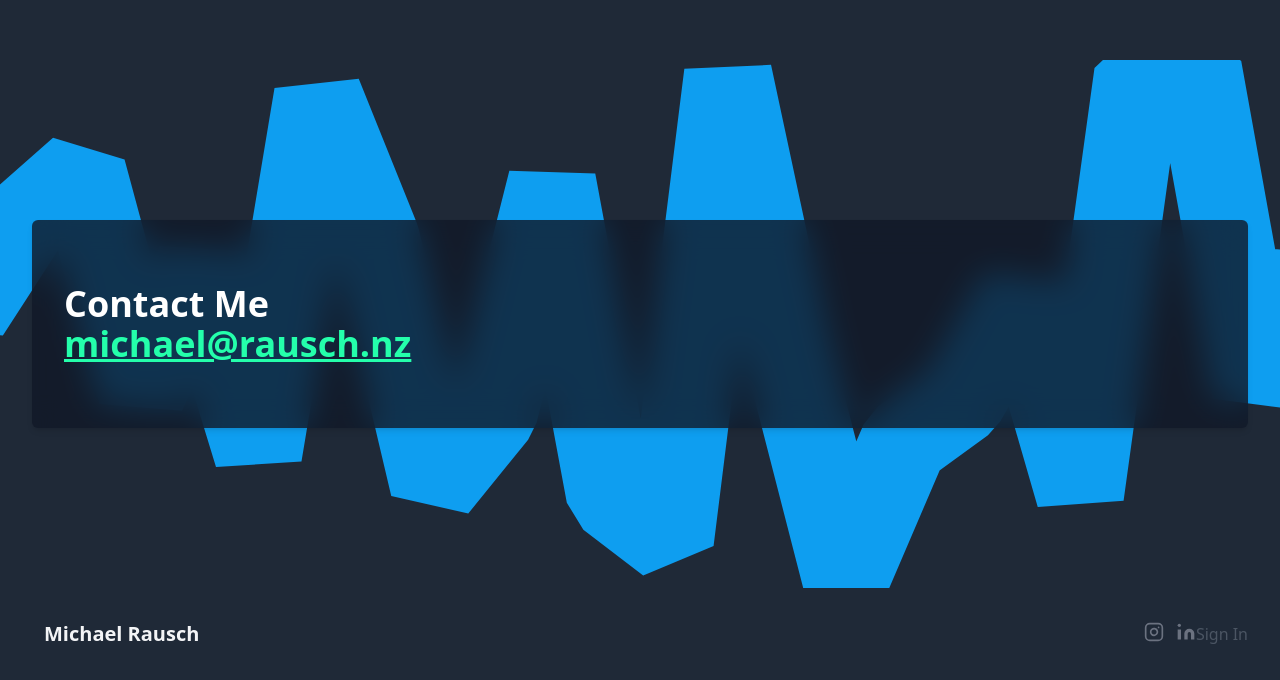
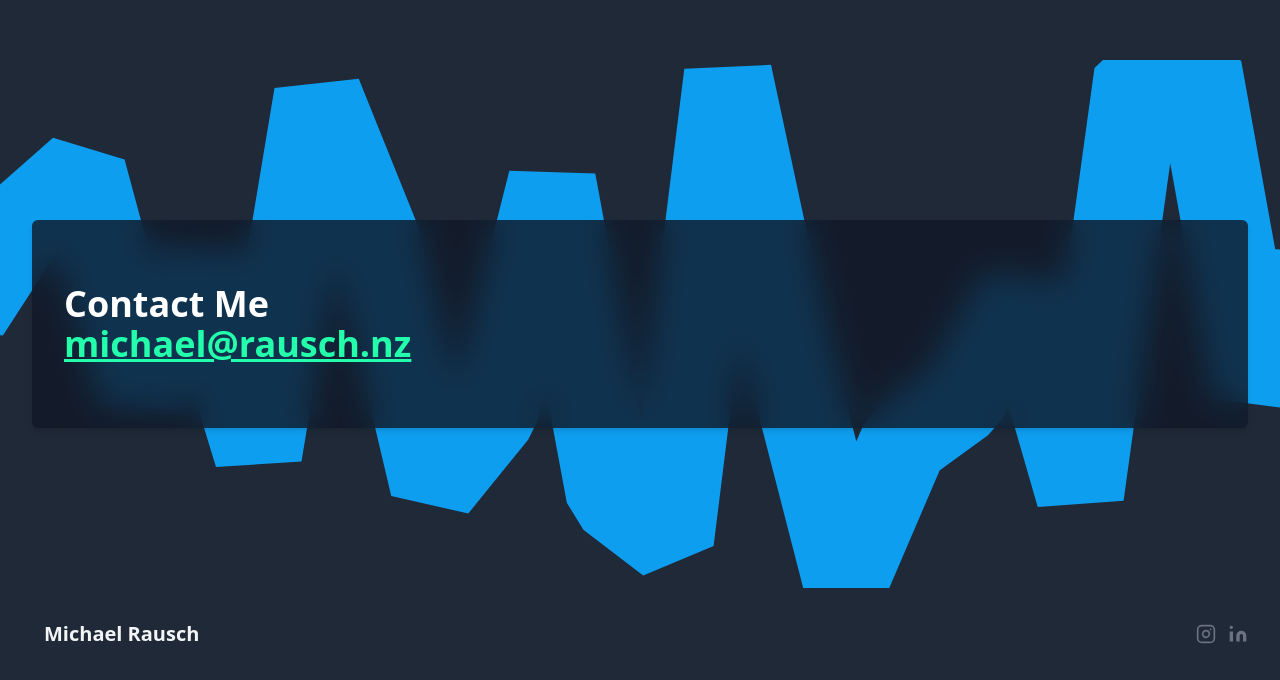
Before and after one commit to michaelrausch/michaelrausch.nz-v4, a Next.js app: page / in a window 1280 px wide. Shown: the part 2416-3096 px from the top of the page. Built offline with nearby package versions, Linux system fonts and the light colour scheme; what @tailwindcss/typography would draw is missing.

Commit message:
Removed Sign In from footer

```diff
--- a/components/Footer.tsx
+++ b/components/Footer.tsx
@@ -27,8 +27,6 @@ export const Footer: React.FC<Props> = ({name, instagramUrl, linkedinUrl}) => {
               <circle cx="4" cy="4" r="2" stroke="none"></circle>
             </svg>
           </a>
-          <a onClick={() => signIn()} href="#">Sign In</a>
-
         </span>
       </div>
     </footer>
```
